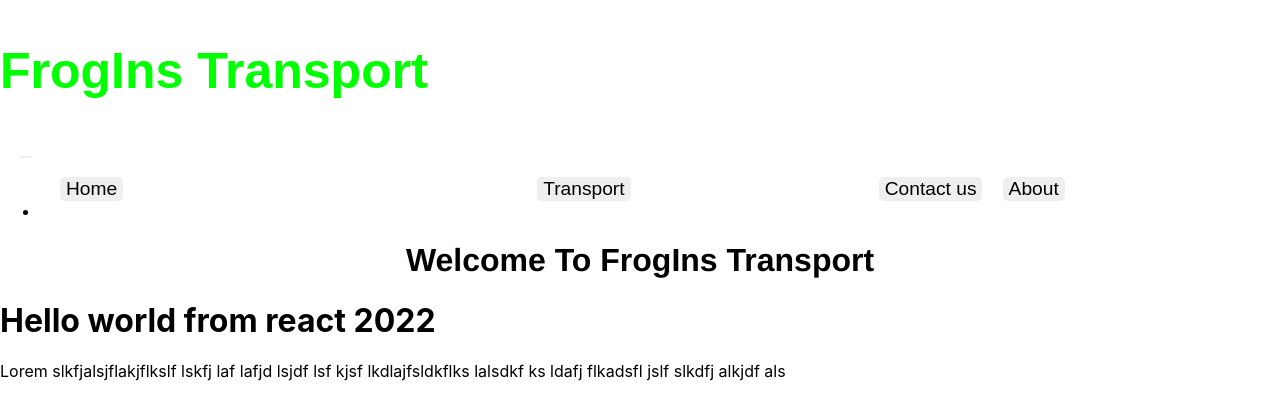
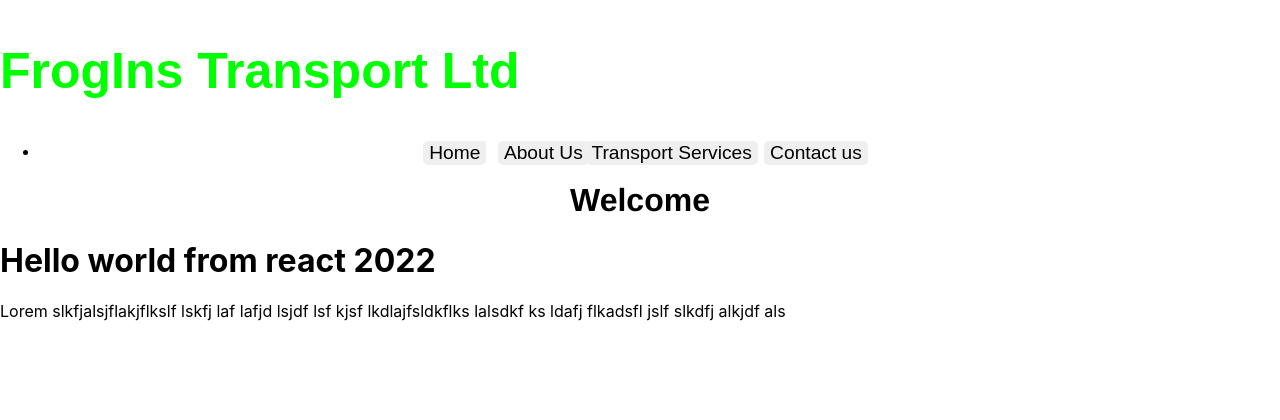
Before and after one commit to wiekusviljoen/myreactapp22, a React (Create React App) app: page / in a window 1280 px wide. Shown: the top 420 px of the page. Built offline with nearby package versions, Linux system fonts and the light colour scheme; the HTML template or start-up script is replaced by a standard one.

Commit message:
commit on master

```diff
--- a/src/components/Home.js
+++ b/src/components/Home.js
@@ -3,7 +3,7 @@ import Hero from "./Hero";
 const Home = () => {
   return (
     <>
-      <Hero text="Welcome To FrogIns Transport" />
+      <Hero text="Welcome" />
       <h1>Hello world from react 2022</h1>
       <div class="paragraphHome">
         Lorem slkfjalsjflakjflkslf lskfj laf lafjd lsjdf lsf kjsf
--- a/src/components/Navbar.js
+++ b/src/components/Navbar.js
@@ -3,7 +3,7 @@ const Navbar = () => {
     <nav className="navbar navbar-expand-lg navbar-light bg-light">
       <div className="container-fluid">
         <h1 type="h1" class="h1">
-          FrogIns Transport
+          FrogIns Transport Ltd
         </h1>
 
         <button
@@ -26,13 +26,13 @@ const Navbar = () => {
             </a>
             <a href="/transport">
               <button type="button" class="button2">
-                Transport
+                Transport Services
               </button>
             </a>
 
             <a href="/about">
               <button type="button" class="button1">
-                About
+                About Us
               </button>
             </a>
 
--- a/src/index.css
+++ b/src/index.css
@@ -21,26 +21,26 @@ button {
   border-right: gray;
   font-size: larger;
   box-shadow: #2980b9;
-  position: relative; left: 20px;
+  position: absolute; right: 62%;
 
 }
 
 .button1 {
   border-radius: 5px;
-  position: relative; left: 65%;
+  position: absolute; right: 54%;
 }
 
 
 .button2 {
   border-radius: 5px;
-  position: relative;left: 35%;
+  position: absolute;right: 40.8%;
 
 
 }
 
 .button3{
 
-  position: relative;left: 50%;
+  position: absolute;right: 32.2%;
 }
 
 button:hover {
```
